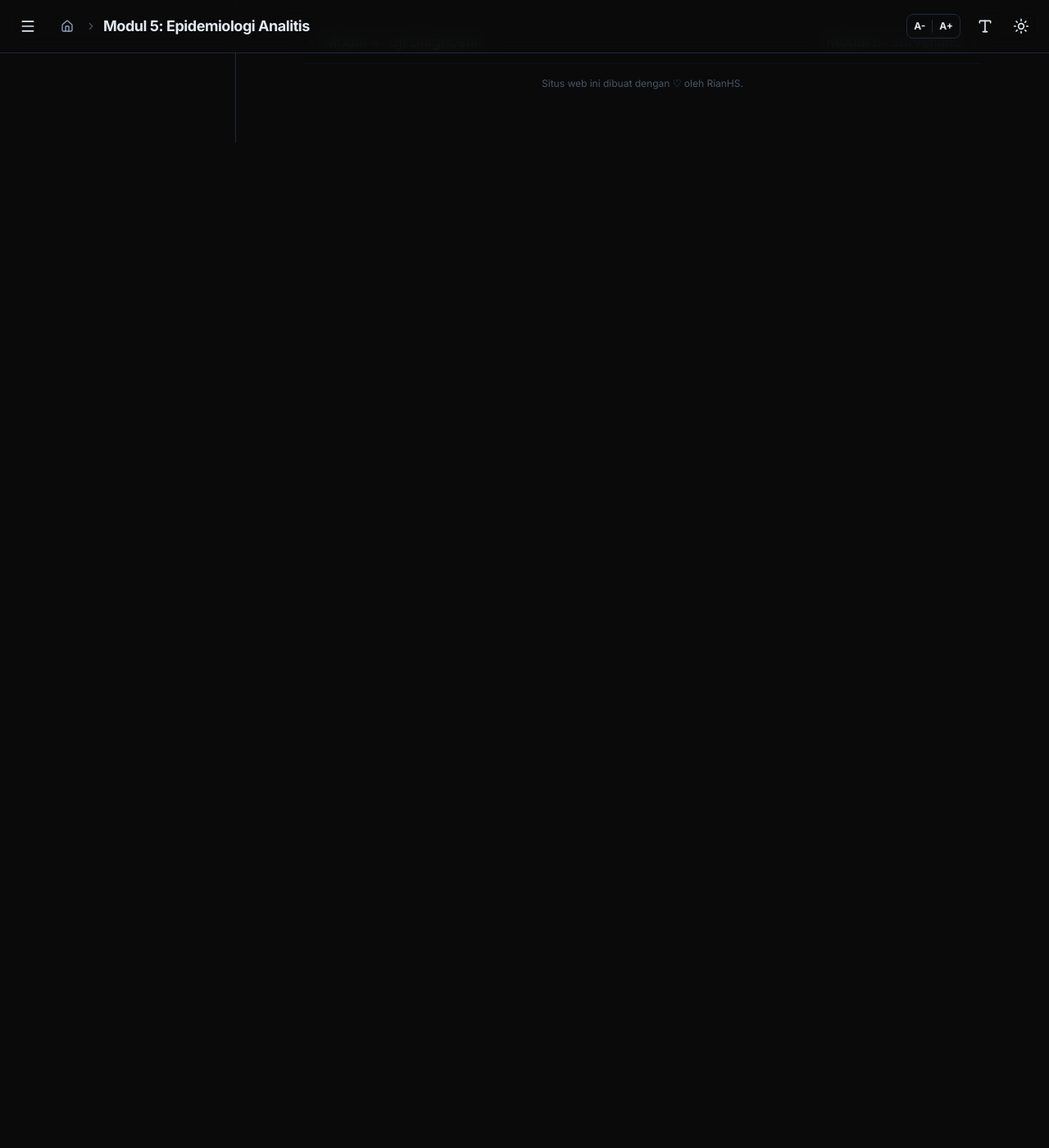
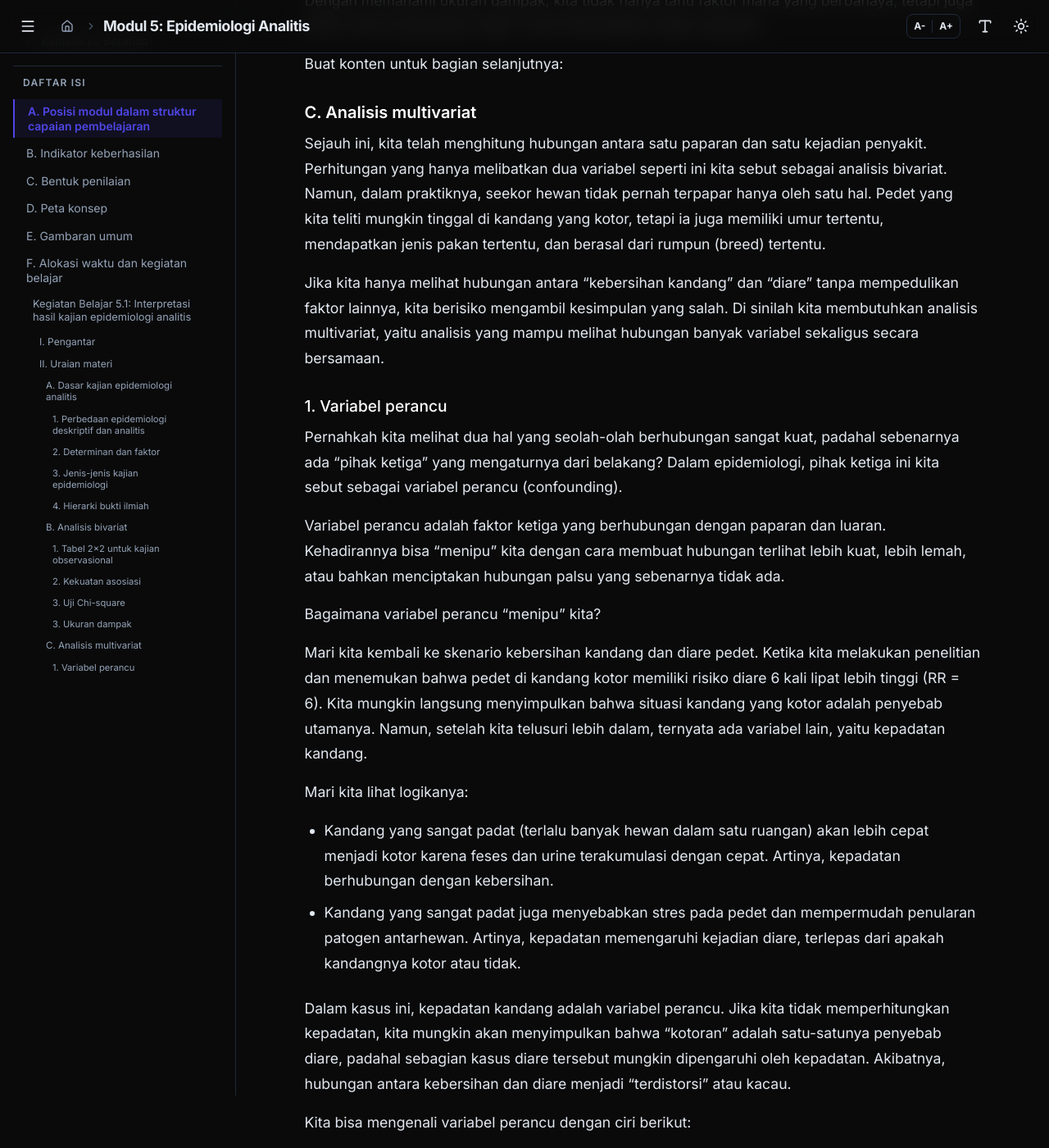
Before and after one commit to rianhs/epidemiologi-dan-ekonomi-veteriner, a Jekyll site: the page built from modul/modul-05.md, in a window 1280 px wide and 1400 px high, scrolled down 31678 px. Shown: the whole window at 82% size. Built offline with Jekyll 4.4.1, drawn with Linux system fonts in a browser that asks for light colours; nearby versions of some CDN libraries; before the commit the page ends 31852 px from its top, so only the background shows below that; some of the changed text lies outside the part shown.

Commit message:
Revisi modul-05 dengan penjelasan analisis multivariat
Perbarui penjelasan mengenai perbedaan risiko dan fraksi yang dapat diatribusikan, serta tambahkan contoh dan penjelasan tentang variabel perancu dan pemodifikasi efek dalam analisis multivariat.

```diff
--- a/modul/modul-05.md
+++ b/modul/modul-05.md
@@ -643,7 +643,7 @@ Untuk menjawab pertanyaan ini, kita menggunakan beberapa ukuran.
 
 	Rumus:
 
-	RD = risiko pada kelompok terpapar − risiko pada kelompok tidak terpapar = [a / (a + b)] − [c / (c + d)]
+	RD = risiko penyakit pada kelompok terpapar − risiko penyakit pada kelompok tidak terpapar
 
 	Mari kita gunakan contoh yang sama.
 	* Risiko diare pada kelompok kandang kotor = 30/50 = 0,6
@@ -656,19 +656,23 @@ Untuk menjawab pertanyaan ini, kita menggunakan beberapa ukuran.
 
 * Fraksi yang dapat diatribusikan
 
-	Ukuran kedua adalah proporsi atau fraksi yang dapat diatribusikan pada kelompok terpapar (attributable fraction; disingkat AF). Ia menghitung proporsi kasus pada kelompok terpapar yang benar-benar disebabkan oleh paparan tersebut.
+	Ukuran kedua adalah proporsi atau fraksi yang dapat diatribusikan (attributable fraction; disingkat AF). Ia menghitung proporsi kasus pada kelompok terpapar yang diatribusikan (dikaitkan) oleh paparan tersebut.
 
 	Rumus:
 
-	AF = (RR − 1) / RR
+	AF = (perbedaan risiko / risiko pada kelompok terpapar) × 100%
 
-	Dengan risiko relatif (RR) = 6:
+	atau
 
-	AF = (6 − 1) / 6 = 5/6 ≈ 0,83
+	AF = ((RR − 1) / RR) × 100%
+
+	Contoh: Dengan risiko relatif (RR) = 6
+
+	AF = (6 − 1) / 6 = 5/6 ≈ 0,83 = 83%
 
 	Interpretasi: Sekitar 83% kasus diare pada pedet yang tinggal di kandang kotor dapat dikaitkan dengan kondisi kandang. Sisanya mungkin dipengaruhi oleh faktor lain.
 
-Mengapa ukuran dampak penting bagi kita?
+Mengapa kedua ukuran ini penting bagi kita?
 
 RR dan OR memberi tahu kita seberapa kuat hubungan. Namun, mereka tidak selalu memberi gambaran seberapa besar masalah di lapangan.
 
@@ -680,6 +684,66 @@ Faktor mana yang lebih penting dikendalikan?
 
 Dalam banyak kasus, faktor B justru memberi dampak lebih besar terhadap total kasus penyakit, karena paparan tersebut lebih luas.
 
-Di sinilah ukuran seperti RD, AF, dan PAF menjadi sangat penting. Mereka membantu kita menentukan prioritas intervensi, merancang program pencegahan yang efisien, dan mengalokasikan sumber daya secara tepat.
+Di sinilah ukuran seperti perbedaan risiko menjadi sangat penting. Mereka membantu kita menentukan prioritas intervensi, merancang program pencegahan yang efisien, dan mengalokasikan sumber daya secara tepat.
 
 Dengan memahami ukuran dampak, kita tidak hanya tahu faktor mana yang berbahaya, tetapi juga faktor mana yang paling “layak” untuk dikendalikan dalam populasi.
+
+Buat konten untuk bagian selanjutnya:
+
+##### C. Analisis multivariat
+
+Sejauh ini, kita telah menghitung hubungan antara satu paparan dan satu kejadian penyakit. Perhitungan yang hanya melibatkan dua variabel seperti ini kita sebut sebagai analisis bivariat. Namun, dalam praktiknya, seekor hewan tidak pernah terpapar hanya oleh satu hal. Pedet yang kita teliti mungkin tinggal di kandang yang kotor, tetapi ia juga memiliki umur tertentu, mendapatkan jenis pakan tertentu, dan berasal dari rumpun (breed) tertentu.
+
+Jika kita hanya melihat hubungan antara "kebersihan kandang" dan "diare" tanpa mempedulikan faktor lainnya, kita berisiko mengambil kesimpulan yang salah. Di sinilah kita membutuhkan analisis multivariat, yaitu analisis yang mampu melihat hubungan banyak variabel sekaligus secara bersamaan.
+
+###### 1. Variabel perancu
+
+Pernahkah kita melihat dua hal yang seolah-olah berhubungan sangat kuat, padahal sebenarnya ada "pihak ketiga" yang mengaturnya dari belakang? Dalam epidemiologi, pihak ketiga ini kita sebut sebagai variabel perancu (confounding).
+
+Variabel perancu adalah faktor ketiga yang berhubungan dengan paparan dan luaran. Kehadirannya bisa "menipu" kita dengan cara membuat hubungan terlihat lebih kuat, lebih lemah, atau bahkan menciptakan hubungan palsu yang sebenarnya tidak ada.
+
+Bagaimana variabel perancu "menipu" kita?
+
+Mari kita kembali ke skenario kebersihan kandang dan diare pedet. Ketika kita melakukan penelitian dan menemukan bahwa pedet di kandang kotor memiliki risiko diare 6 kali lipat lebih tinggi (RR = 6). Kita mungkin langsung menyimpulkan bahwa situasi kandang yang kotor adalah penyebab utamanya. Namun, setelah kita telusuri lebih dalam, ternyata ada variabel lain, yaitu kepadatan kandang.
+
+Mari kita lihat logikanya:
+* Kandang yang sangat padat (terlalu banyak hewan dalam satu ruangan) akan lebih cepat menjadi kotor karena feses dan urine terakumulasi dengan cepat. Artinya, kepadatan berhubungan dengan kebersihan.
+* Kandang yang sangat padat juga menyebabkan stres pada pedet dan mempermudah penularan patogen antarhewan. Artinya, kepadatan memengaruhi kejadian diare, terlepas dari apakah kandangnya kotor atau tidak.
+
+Dalam kasus ini, kepadatan kandang adalah variabel perancu. Jika kita tidak memperhitungkan kepadatan, kita mungkin akan menyimpulkan bahwa "kotoran" adalah satu-satunya penyebab diare, padahal sebagian kasus diare tersebut mungkin dipengaruhi oleh kepadatan. Akibatnya, hubungan antara kebersihan dan diare menjadi "terdistorsi" atau kacau.
+
+Kita bisa mengenali variabel perancu dengan ciri berikut:
+1. Ia berhubungan dengan paparan
+2. Ia berhubungan dengan luaran
+3. Ia bukan merupakan perantara dalam jalur sebab-akibat antara paparan dan penyakit
+
+Mari kita ambil contoh lainnya.
+
+Suatu kajian mengidentifikasi adanya asosiasi antara jenis pakan (basah dan kering) dan gangguan kardiovaskular pada anjing. Anjing yang diberi pakan basah lebih banyak ditemukan pada anjing dengan gangguan kardiovaskular. Namun, kita harus teliti dan mempertimbangkan faktor lain, misalnya umur. Ternyata, anjing berusia lanjut lebih sering diberi pakan basah. Selain itu, anjing berusia lanjut juga lebih sering mengalami gangguan kardiovaskular. Oleh karena itu, "umur" merupakan variabel perancu bagi variabel "jenis pakan" dan variabel "gangguan kardiovaskular".
+
+Mari kita lihat persamaan antara skenario pedet dan skenario anjing senior.
+
+Tabel 5.14. ....
+
+| Aspek | Skenario 1  | Skenario 2 |
+| --- | --- | --- |
+| Variabel luaran | Diare | Gangguan kardiovaskular |
+| Variabel paparan | Kebersihan kandang | Jenis pakan |
+| Variabel perancu | Kepadatan kandang | Umur anjing |
+| Apakah perancu berhubungan dengan paparan? | Ya, kandang yang padat juga cenderung kotor | Ya, anjing senior cenderung mengonsumsi pakan basah |
+| Apakah perancu berhubungan dengan luaran? | Ya, kandang yang padat cenderung meningkatkan kejadian diare | Ya, anjing senior cenderung memiliki gangguan kardiovaskular |
+| Apakah perancu berada dalam jalur sebab-akibat | Tidak, kebersihan kandang (paparan) tidak menyebabkan kandang menjadi padat (perancu)  | Tidak, pemberian pakan basah (paparan) tidak menyebabkan anjing menjadi tua (perancu) |
+
+Selain perancu, ada satu konsep lain yang perlu diperhatikan, yaitu pemodifikasi efek (effect modifier).
+
+Jika perancu adalah "pengganggu" yang harus kita kendalikan agar hubungan antarvariabel menjadi lebih akurat, maka pemodifikasi efek adalah "pemberi variasi" yang memang mengubah kekuatan hubungan antara paparan dan penyakit.
+
+Sebagai contoh, kita menemukan bahwa kandang kotor sangat meningkatkan risiko diare bagi pedet rumpun impor, tetapi dampaknya biasa saja bagi pedet rumpun lokal. Di sini, rumpun (breed) bukan lagi pengganggu, melainkan pemodifikasi efek. Ia memberi tahu kita bahwa dampak kebersihan kandang berbeda-beda pada setiap rumpun hewan.
+
+Mengapa kita perlu memahami variabel perancu dan pemodifikasi efek?
+
+Jika kita hanya mengandalkan analisis bivariat, kita mungkin akan memberikan saran yang kurang tepat. Kita bisa saja menyarankan peternak untuk mati-matian membersihkan lantai, padahal masalah utamanya adalah jumlah hewan di dalam kandang yang terlalu padat.
+
+Lalu, bagaimana cara kita "membersihkan" hubungan paparan dan penyakit dari gangguan variabel perancu ini? Bagaimana cara kita menghitung banyak variabel sekaligus dalam satu waktu?
+
+Kita akan menjawabnya pada bagian selanjutnya mengenai uji regresi logistik.
```
